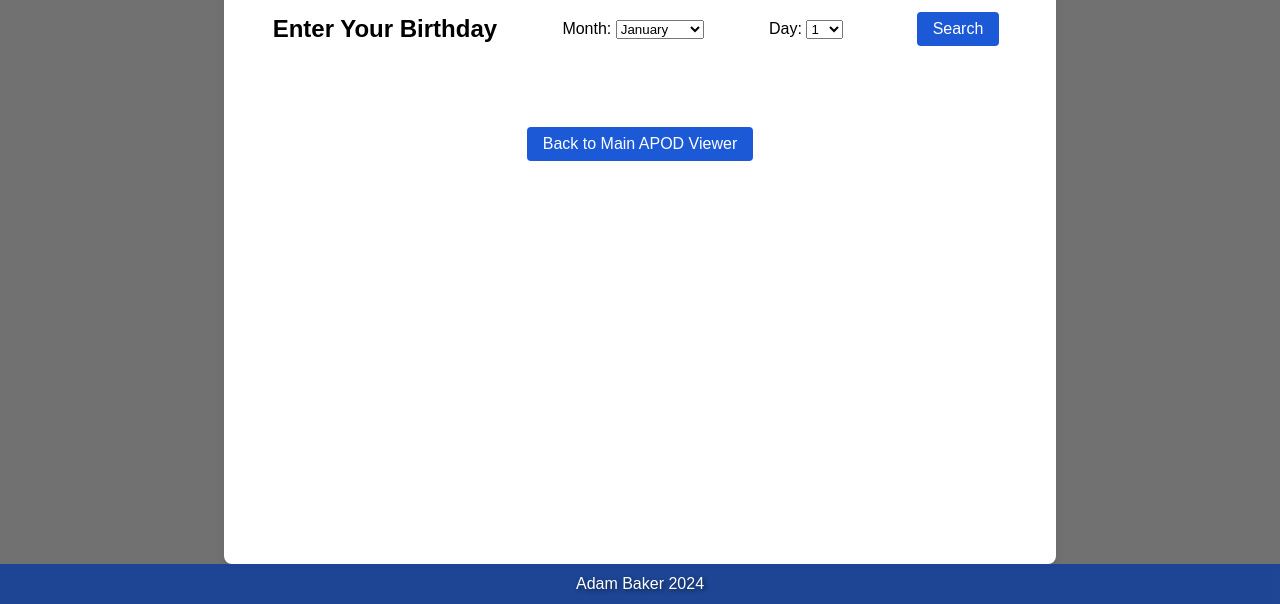
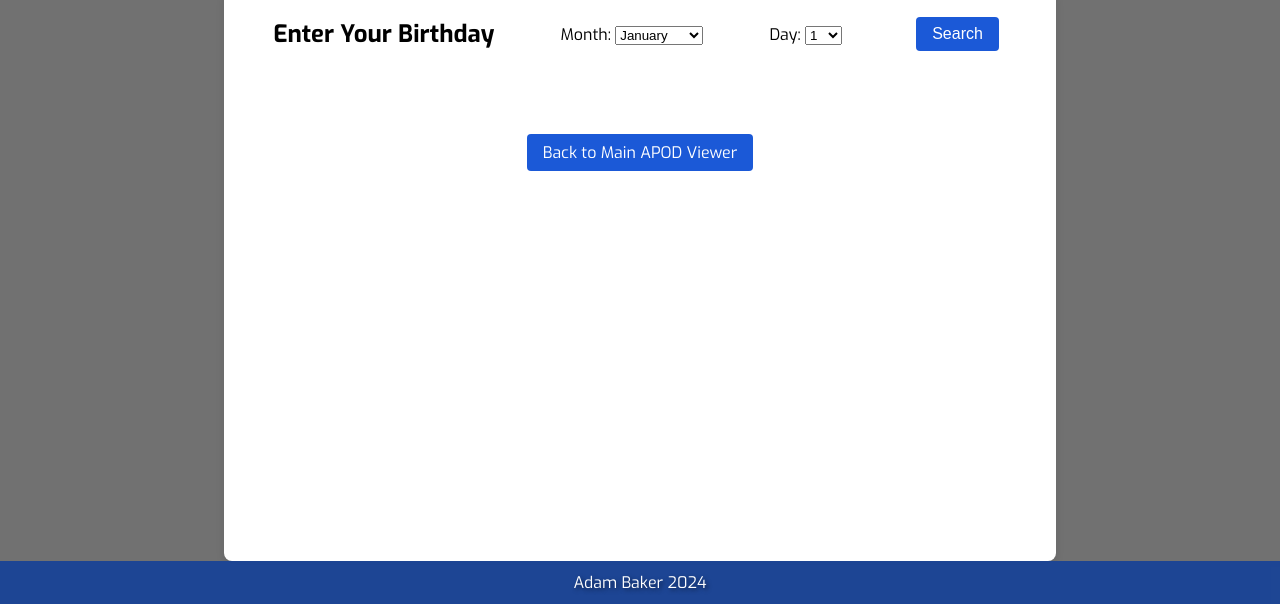
Before and after one commit to arbaker82/finalProject, a plain HTML site: page birthday.html in a window 1280 px wide. Shown: the part 196-800 px from the top of the page. Drawn offline with Linux system fonts and the light colour scheme.

Commit message:
google fonts 'Exo'

```diff
--- a/birthday.html
+++ b/birthday.html
@@ -4,7 +4,9 @@
     <meta charset="UTF-8">
     <meta name="viewport" content="width=device-width, initial-scale=1.0">
     <title>Birthday APODs</title>
+    <link href="https://fonts.googleapis.com/css2?family=Exo:wght@400;700&display=swap" rel="stylesheet">
     <link rel="stylesheet" href="styles.css">
+
 </head>
 <body>
     <header>
--- a/styles.css
+++ b/styles.css
@@ -3,7 +3,7 @@ html, body {
     margin: 0;
     display: flex;
     flex-direction: column;
-    font-family: Arial, sans-serif;
+    font-family: 'Exo', sans-serif;
     align-items: center;
     background-color: #717171;
 }
```
Also changed, not shown: index.html (+2 -0 lines).
